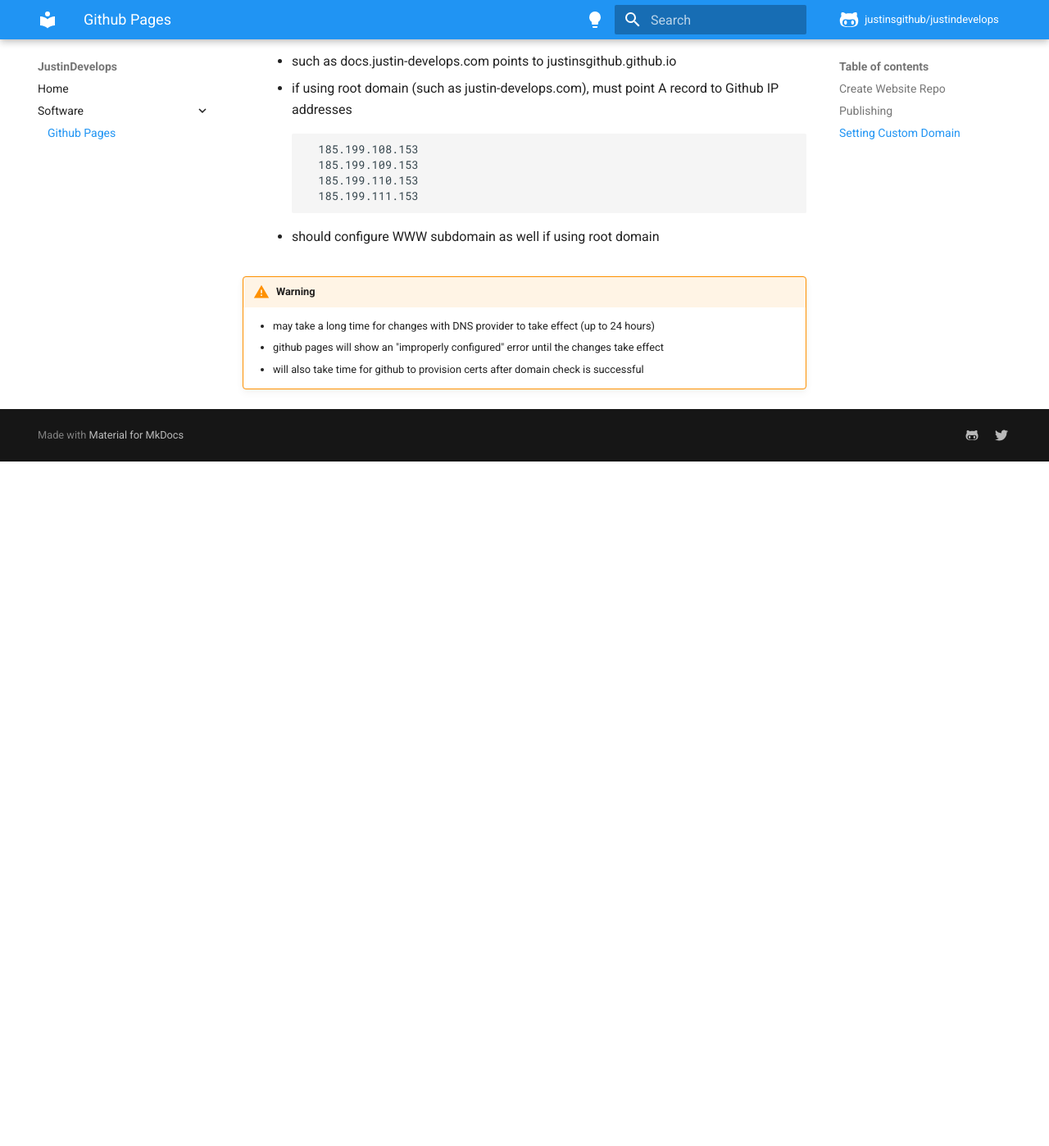
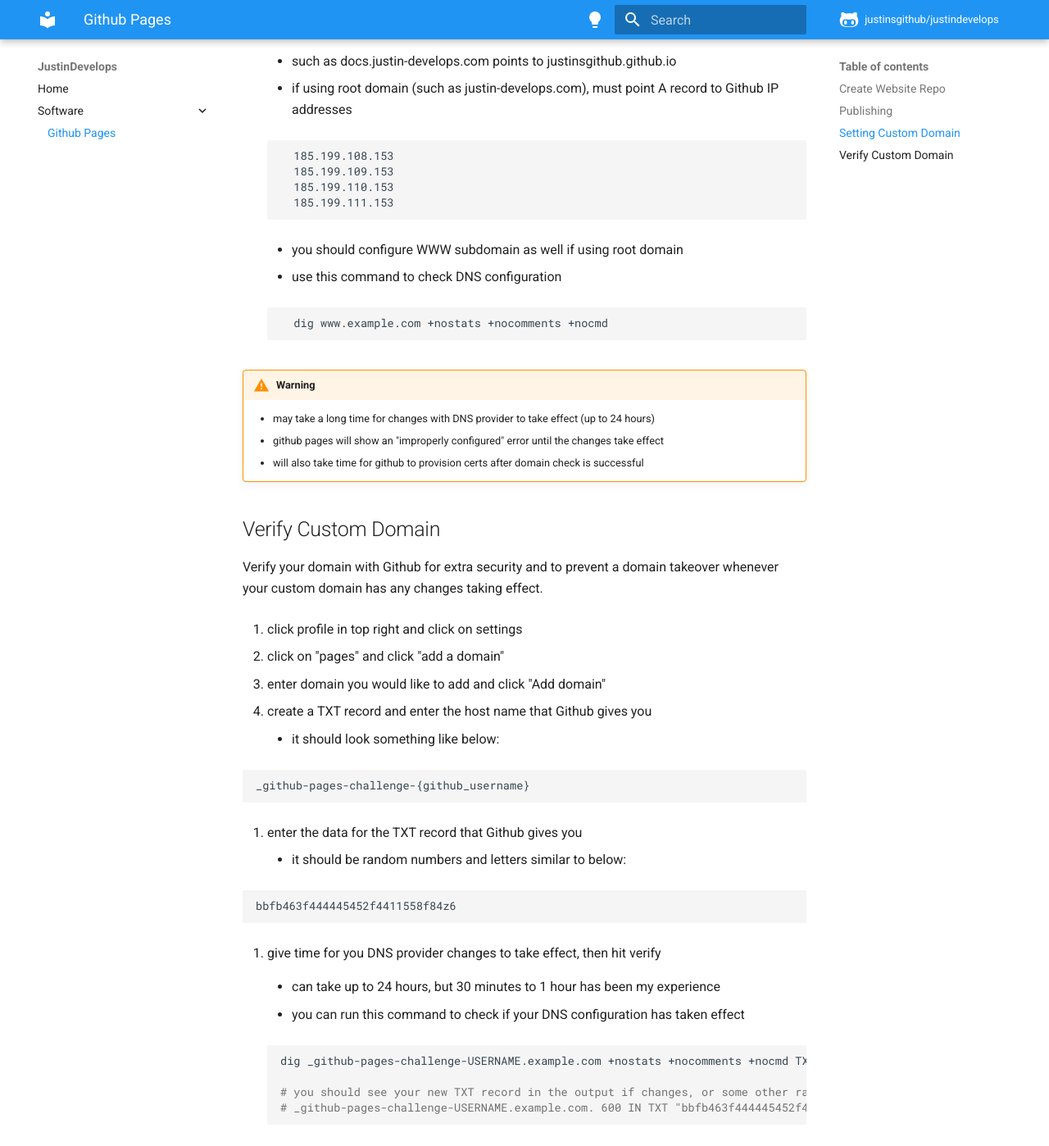
Before and after one commit to justinsgithub/justindevelops, an MkDocs documentation site: the page built from markdown/software/github/pages/index.md, in a window 1280 px wide and 1400 px high, scrolled down 1141 px. Shown: the whole window at 82% size. Built offline with MkDocs 1.6.1 and Material for MkDocs 9.7.7, drawn with Linux system fonts in a browser that asks for light colours; comment, search, counter and statistics services are not loaded; before the commit the page ends 1704 px from its top, so only the background shows below that.

Commit message:
add verify domain to github pages

````diff
--- a/markdown/software/github/pages/index.md
+++ b/markdown/software/github/pages/index.md
@@ -44,11 +44,12 @@
 
 2. Make sure a `CNAME` file is in the publishing folder that contains the domain name you have chosen
 
-3. go to DNS provider (such as google domains) and edit DNS settings so that CNAME points to the github url (such as {username}.github.io)
+3. go to DNS provider (such as google domains) and edit DNS settings so that CNAME points to your Github pages url (such as {username}.github.io)
 
     - such as docs.justin-develops.com points to justinsgithub.github.io
 
     - if using root domain (such as justin-develops.com), must point A record to Github IP addresses
+
     ```
       185.199.108.153
       185.199.109.153
@@ -56,10 +57,55 @@
       185.199.111.153
     ```
 
-    - should configure WWW subdomain as well if using root domain
+    - you should configure WWW subdomain as well if using root domain
+
+    - use this command to check DNS configuration
+
+    ```sh
+      dig www.example.com +nostats +nocomments +nocmd
+    ```
 
 !!! warning
 
     - may take a long time for changes with DNS provider to take effect (up to 24 hours)
     - github pages will show an "improperly configured" error until the changes take effect
     - will also take time for github to provision certs after domain check is successful
+
+## Verify Custom Domain
+
+Verify your domain with Github for extra security and to prevent a domain takeover whenever your custom domain has any changes taking effect.
+
+1. click profile in top right and click on settings
+
+2. click on "pages" and click "add a domain"
+
+3. enter domain you would like to add and click "Add domain"
+
+4. create a TXT record and enter the host name that Github gives you
+
+    - it should look something like below:
+
+```
+_github-pages-challenge-{github_username}
+```
+
+5. enter the data for the TXT record that Github gives you
+
+    - it should be random numbers and letters similar to below:
+
+```
+bbfb463f444445452f4411558f84z6
+```
+
+6. give time for you DNS provider changes to take effect, then hit verify
+
+    - can take up to 24 hours, but 30 minutes to 1 hour has been my experience
+
+    - you can run this command to check if your DNS configuration has taken effect
+
+    ```sh
+    dig _github-pages-challenge-USERNAME.example.com +nostats +nocomments +nocmd TXT
+
+    # you should see your new TXT record in the output if changes, or some other random information if not
+    # _github-pages-challenge-USERNAME.example.com. 600 IN TXT "bbfb463f444445452f4411558f84z6"
+    ```
````
